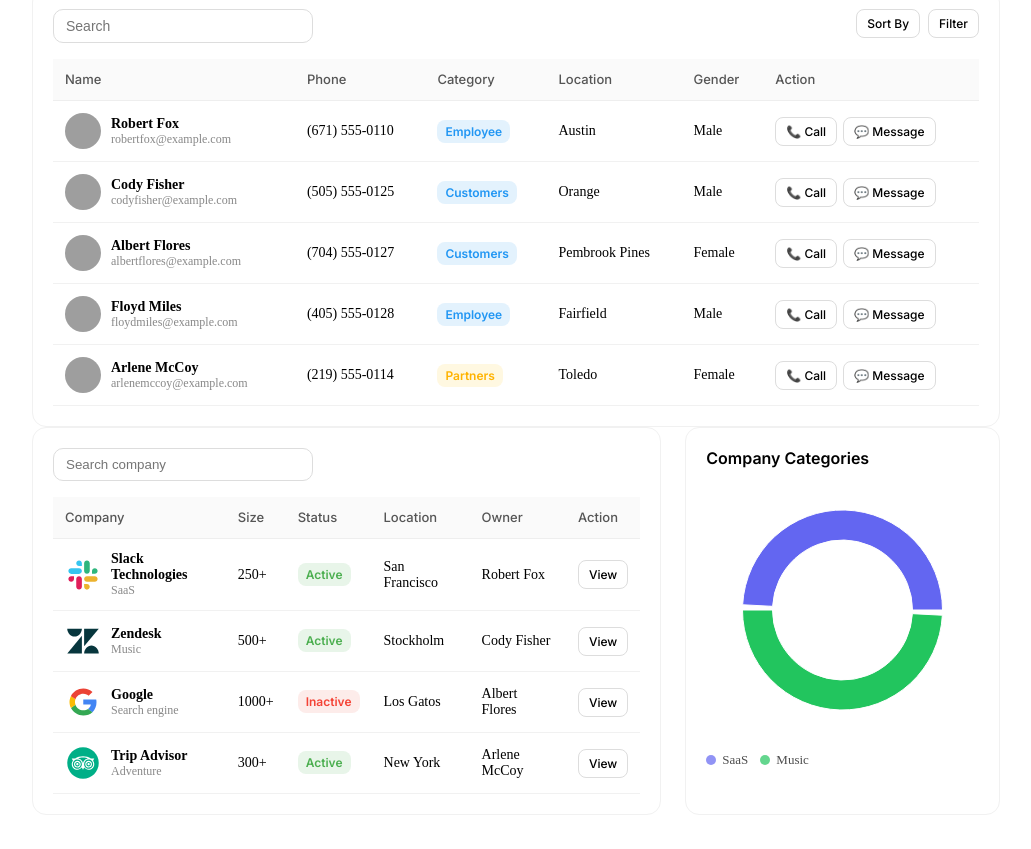
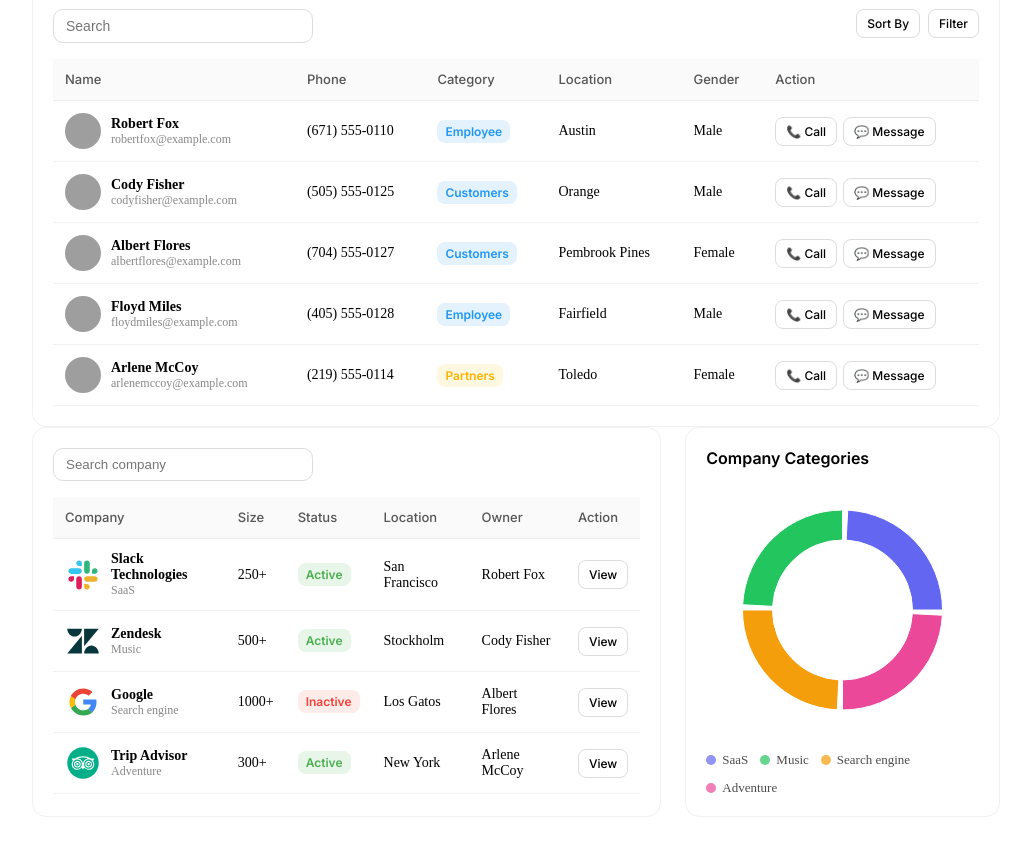
Before and after one commit to Kamilpage/React-CRM, a React (Vite) app: page /dashboard in a window 1280 px wide. Shown: the part 867-1716 px from the top of the page, without its empty margins (248-1279 px from the left). Built offline with nearby package versions, Linux system fonts and the light colour scheme; grey boxes are pictures that could not be loaded; a web font is replaced by a local one.

Commit message:
improved dashboard pie chart

```diff
--- a/src/pages/features/dashboard/model/dashboard.companyCategories.js
+++ /dev/null
@@ -1,6 +0,0 @@
-export const COMPANY_CATEGORIES = [
-    { key: 'SaaS', label: 'SaaS', color: '#6366f1' },
-    { key: 'Music', label: 'Music', color: '#22c55e' },
-    { key: 'Entertainment', label: 'Entertainment', color: '#f97316' },
-    { key: 'Design', label: 'Design', color: '#ec4899' },
-];
--- a/src/pages/features/dashboard/ui/Charts/CompanyCategoriesChart.jsx
+++ b/src/pages/features/dashboard/ui/Charts/CompanyCategoriesChart.jsx
@@ -7,29 +7,32 @@
 } from 'recharts';
 
 import { useDashboard } from '../../context/DashboardContext';
-import { COMPANY_CATEGORIES } from '../../model/dashboard.companyCategories';
 import styles from './companyCategories.module.css';
 
 const CompanyCategoriesChart = () => {
-    const {
-        companies,
-        companiesCategory,
-        setCompaniesCategory,
-    } = useDashboard();
+    const { companies, companiesCategory, setCompaniesCategory } = useDashboard();
 
-    // считаем данные
-    const data = COMPANY_CATEGORIES.map((cat) => ({
-        ...cat,
-        value: companies.filter(
-            (c) => c.industry === cat.key
-        ).length,
-    })).filter((d) => d.value > 0);
+    // Динамические категории
+    const categories = [...new Set(companies.map(c => c.industry))];
+
+    // Генерация цветов (можно вынести в отдельный файл)
+    const colorMap = {
+        'SaaS': '#6366f1',
+        'Music': '#22c55e',
+        'Search engine': '#f59e0b',
+        'Adventure': '#ec4899'
+    };
+
+    const data = categories.map(cat => ({
+        key: cat,
+        label: cat,
+        color: colorMap[cat] || '#94a3b8',
+        value: companies.filter(c => c.industry === cat).length
+    }));
 
     return (
         <div className={styles.card}>
-            <h3 className={styles.title}>
-                Company Categories
-            </h3>
+            <h3 className={styles.title}>Company Categories</h3>
 
             <ResponsiveContainer width="100%" height={260}>
                 <PieChart>
@@ -40,46 +43,34 @@
                         innerRadius={70}
                         outerRadius={100}
                         paddingAngle={3}
-                        onClick={(data) =>
+                        onClick={(item) =>
                             setCompaniesCategory(
-                                companiesCategory === data.key
-                                    ? null
-                                    : data.key
+                                companiesCategory === item.key ? null : item.key
                             )
                         }
                     >
-                        {data.map((entry) => (
+                        {data.map(entry => (
                             <Cell
                                 key={entry.key}
                                 fill={entry.color}
-                                opacity={
-                                    !companiesCategory ||
-                                    companiesCategory === entry.key
-                                        ? 1
-                                        : 0.3
-                                }
+                                opacity={!companiesCategory || companiesCategory === entry.key ? 1 : 0.3}
                             />
                         ))}
                     </Pie>
-
                     <Tooltip />
                 </PieChart>
             </ResponsiveContainer>
 
             <div className={styles.legend}>
-                {data.map((item) => (
+                {data.map(item => (
                     <div
                         key={item.key}
                         className={`${styles.legendItem} ${
-                            companiesCategory === item.key
-                                ? styles.active
-                                : ''
+                            companiesCategory === item.key ? styles.active : ''
                         }`}
                         onClick={() =>
                             setCompaniesCategory(
-                                companiesCategory === item.key
-                                    ? null
-                                    : item.key
+                                companiesCategory === item.key ? null : item.key
                             )
                         }
                     >
```
